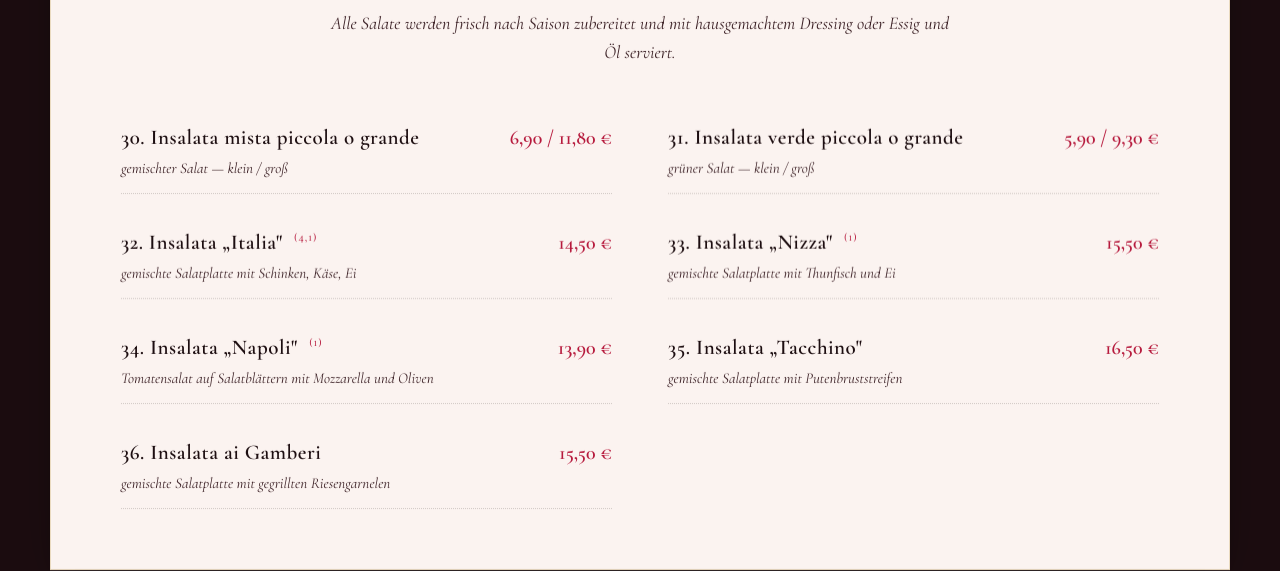
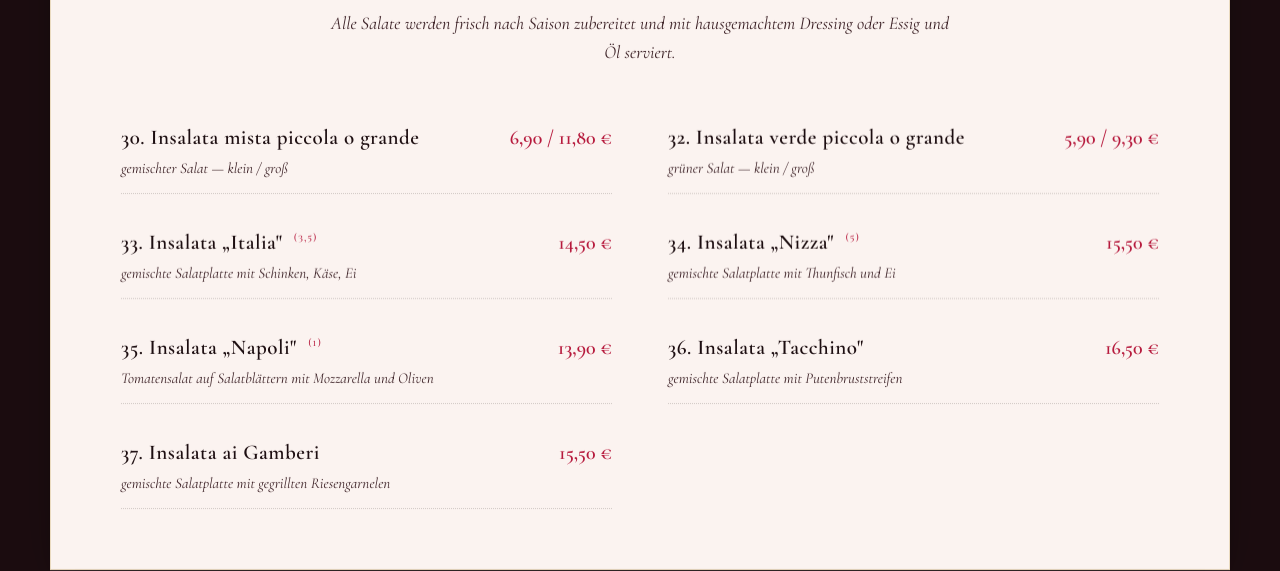
Before and after one commit to Ayham-png/Trevi_rest, a plain HTML site: page speisekarte.html in a window 1280 px wide. Shown: the part 3160-3731 px from the top of the page. Drawn offline with Linux system fonts and the light colour scheme.

Commit message:
Add files via upload

```diff
--- a/speisekarte.html
+++ b/speisekarte.html
@@ -225,42 +225,42 @@
         </div>
         <div class="menu-item">
           <div>
-            <div class="menu-item-name">31. Insalata verde piccola o grande</div>
+            <div class="menu-item-name">32. Insalata verde piccola o grande</div>
             <div class="menu-item-desc">grüner Salat — klein / groß</div>
           </div>
           <div class="menu-item-price">5,90 / 9,30 €</div>
         </div>
         <div class="menu-item">
           <div>
-            <div class="menu-item-name">32. Insalata „Italia" <span class="alg">(4,1)</span></div>
+            <div class="menu-item-name">33. Insalata „Italia" <span class="alg">(3,5)</span></div>
             <div class="menu-item-desc">gemischte Salatplatte mit Schinken, Käse, Ei</div>
           </div>
           <div class="menu-item-price">14,50 €</div>
         </div>
         <div class="menu-item">
           <div>
-            <div class="menu-item-name">33. Insalata „Nizza" <span class="alg">(1)</span></div>
+            <div class="menu-item-name">34. Insalata „Nizza" <span class="alg">(5)</span></div>
             <div class="menu-item-desc">gemischte Salatplatte mit Thunfisch und Ei</div>
           </div>
           <div class="menu-item-price">15,50 €</div>
         </div>
         <div class="menu-item">
           <div>
-            <div class="menu-item-name">34. Insalata „Napoli" <span class="alg">(1)</span></div>
+            <div class="menu-item-name">35. Insalata „Napoli" <span class="alg">(1)</span></div>
             <div class="menu-item-desc">Tomatensalat auf Salatblättern mit Mozzarella und Oliven</div>
           </div>
           <div class="menu-item-price">13,90 €</div>
         </div>
         <div class="menu-item">
           <div>
-            <div class="menu-item-name">35. Insalata „Tacchino"</div>
+            <div class="menu-item-name">36. Insalata „Tacchino"</div>
             <div class="menu-item-desc">gemischte Salatplatte mit Putenbruststreifen</div>
           </div>
           <div class="menu-item-price">16,50 €</div>
         </div>
         <div class="menu-item">
           <div>
-            <div class="menu-item-name">36. Insalata ai Gamberi</div>
+            <div class="menu-item-name">37. Insalata ai Gamberi</div>
             <div class="menu-item-desc">gemischte Salatplatte mit gegrillten Riesengarnelen</div>
           </div>
           <div class="menu-item-price">15,50 €</div>
```
Also changed, not shown: css/styles.css (line endings or trailing spaces), datenschutz.html (line endings or trailing spaces), galerie.html (line endings or trailing spaces), index.html (line endings or trailing spaces), js/main.js (line endings or trailing spaces), kontakt.html (line endings or trailing spaces), ueber-uns.html (line endings or trailing spaces).
